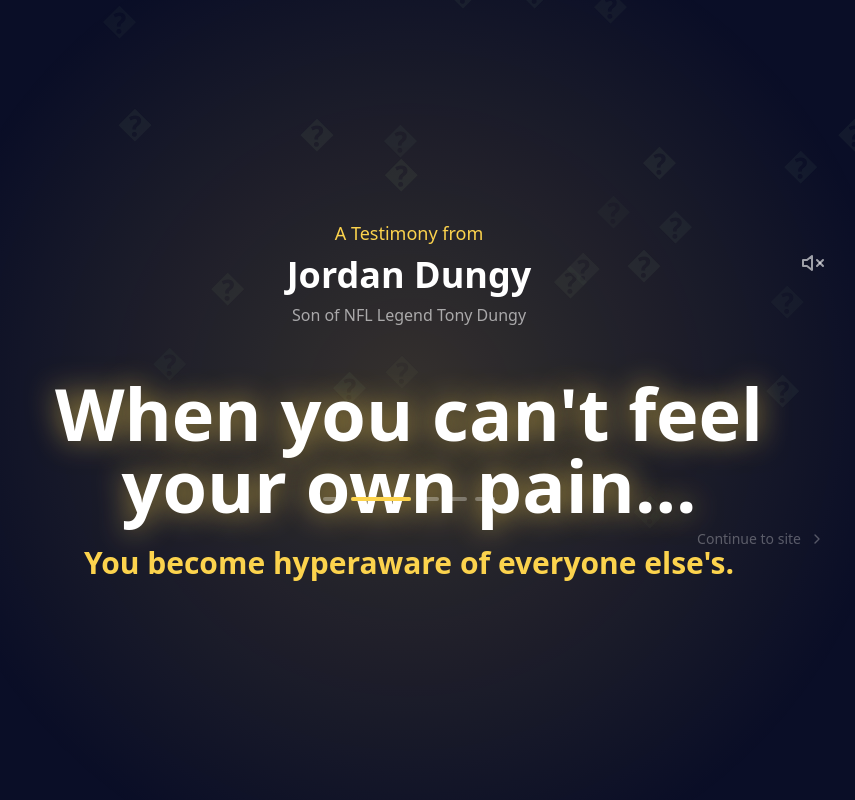
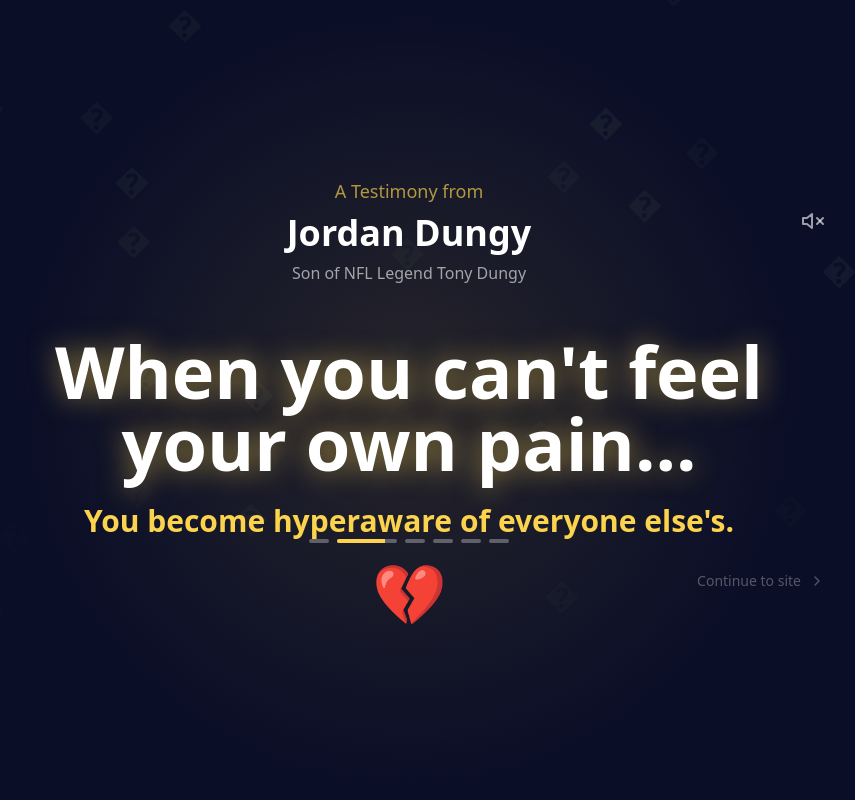
Before and after one commit to bravetto/transformation-agents, a Next.js app: page / in a window 1280 px wide. Shown: the top 800 px of the page, without its empty margins (231-1086 px from the left). Built offline with nearby package versions, Linux system fonts and the light colour scheme.

Commit message:
feat: Make Jordan's prophetic moment the landing hook - triggers immediately on first visit

```diff
--- a/src/app/home-page.tsx
+++ b/src/app/home-page.tsx
@@ -14,35 +14,29 @@
 export default function HomePage() {
   const [mounted, setMounted] = useState(false)
   const [triggerProphetic, setTriggerProphetic] = useState(false)
+  const [showHeroContent, setShowHeroContent] = useState(false)
   const jordanSectionRef = useRef<HTMLElement>(null)
 
   useEffect(() => {
     setMounted(true)
+
+    // Check if user has already seen the prophetic moment in this session
+    const hasSeenProphetic = sessionStorage.getItem('prophetic-moment-shown')
+
+    if (!hasSeenProphetic) {
+      // Trigger the prophetic moment immediately on first visit
+      setTriggerProphetic(true)
+    } else {
+      // If they've already seen it, show the hero content immediately
+      setShowHeroContent(true)
+    }
   }, [])
 
-  useEffect(() => {
-    // Set up intersection observer for Jordan's section
-    const observer = new IntersectionObserver(
-      (entries) => {
-        entries.forEach((entry) => {
-          if (entry.isIntersecting && !triggerProphetic) {
-            setTriggerProphetic(true)
+  // Handle when prophetic moment completes
+  const handlePropheticComplete = () => {
+    setTriggerProphetic(false)
+    setShowHeroContent(true)
   }
-        })
-      },
-      { threshold: 0.3 }
-    )
-
-    if (jordanSectionRef.current) {
-      observer.observe(jordanSectionRef.current)
-    }
-
-    return () => {
-      if (jordanSectionRef.current) {
-        observer.unobserve(jordanSectionRef.current)
-      }
-    }
-  }, [mounted, triggerProphetic])
 
   const handleHeartClick = () => {
     impactEvents.addHeart()
@@ -51,7 +45,16 @@
   if (!mounted) return null
 
   return (
-    <main className="pt-16">
+    <>
+      {/* Prophetic Moment - First Thing Users See */}
+      {triggerProphetic && (
+        <PropheticMoment
+          trigger={triggerProphetic}
+          onComplete={handlePropheticComplete}
+        />
+      )}
+
+      <main className={`pt-16 ${!showHeroContent ? 'hidden' : ''}`}>
         {/* HERO - CLEAN & POWERFUL */}
         <section className="hero">
           <div className="container text-center relative z-10">
@@ -605,19 +608,9 @@
           </div>
         </footer>
 
-      {/* Prophetic Moment Component */}
-      <PropheticMoment
-        trigger={triggerProphetic}
-        onComplete={() => {
-          // Scroll to Jordan's testimony after the moment completes
-          if (jordanSectionRef.current) {
-            jordanSectionRef.current.scrollIntoView({ behavior: 'smooth' })
-          }
-        }}
-      />
-
         {/* Smart CTA System */}
         <SmartCTA userType="visitor" />
       </main>
+    </>
   )
 }
--- a/src/components/prophetic-moment.tsx
+++ b/src/components/prophetic-moment.tsx
@@ -46,6 +46,12 @@
       subtext: "Vouching for the man who felt too much.",
       duration: 5000,
       particles: "⚡🌟",
+    },
+    {
+      text: "Welcome to The Bridge Project",
+      subtext: "Where pain becomes purpose. Where justice transforms.",
+      duration: 5000,
+      particles: "🌉✨",
     }
   ]
 
@@ -150,11 +156,20 @@
 
           {/* Jordan's Identity */}
           <motion.div
-            initial={{ opacity: 0, y: 20 }}
-            animate={{ opacity: 1, y: 0 }}
+            initial={{ opacity: 0, scale: 0.8 }}
+            animate={{ opacity: 1, scale: 1 }}
+            transition={{ duration: 1, ease: "easeOut" }}
             className="mb-12"
           >
-            <p className="text-holy-gold text-lg mb-2">A Testimony from</p>
+            <motion.p
+              className="text-holy-gold text-lg mb-2"
+              animate={{
+                opacity: [0.5, 1, 0.5],
+              }}
+              transition={{ duration: 2, repeat: Infinity }}
+            >
+              A Testimony from
+            </motion.p>
             <h2 className="text-4xl font-bold text-white">Jordan Dungy</h2>
             <p className="text-white/60 mt-2">Son of NFL Legend Tony Dungy</p>
           </motion.div>
@@ -163,10 +178,10 @@
           <AnimatePresence mode="wait">
             <motion.div
               key={currentPhase}
-              initial={{ opacity: 0, scale: 0.9 }}
-              animate={{ opacity: 1, scale: 1 }}
-              exit={{ opacity: 0, scale: 1.1 }}
-              transition={{ duration: 0.5 }}
+              initial={{ opacity: 0, scale: 0.8, y: 50 }}
+              animate={{ opacity: 1, scale: 1, y: 0 }}
+              exit={{ opacity: 0, scale: 0.9, y: -50 }}
+              transition={{ duration: 0.8, ease: "easeOut" }}
               className="space-y-6"
             >
               <motion.h1
@@ -174,7 +189,7 @@
                 animate={{
                   textShadow: [
                     "0 0 20px rgba(252, 211, 77, 0.5)",
-                    "0 0 40px rgba(252, 211, 77, 0.8)",
+                    "0 0 60px rgba(252, 211, 77, 0.8)",
                     "0 0 20px rgba(252, 211, 77, 0.5)"
                   ]
                 }}
@@ -191,6 +206,16 @@
               >
                 {phases[currentPhase].subtext}
               </motion.p>
+
+              {/* Particle Emoji */}
+              <motion.div
+                className="text-6xl"
+                initial={{ scale: 0 }}
+                animate={{ scale: [0, 1.2, 1] }}
+                transition={{ duration: 0.5, delay: 0.3 }}
+              >
+                {phases[currentPhase].particles}
+              </motion.div>
             </motion.div>
           </AnimatePresence>
 
```
Lines whose indentation alone changed are shown as unchanged.
